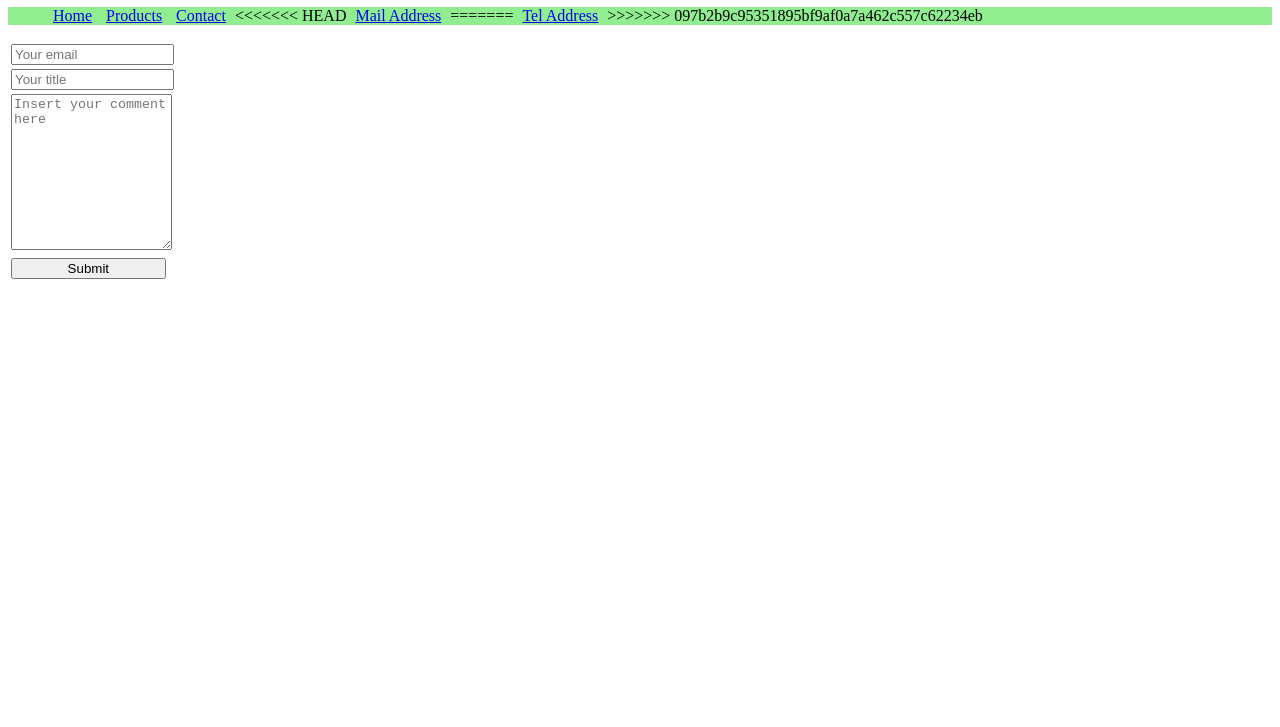
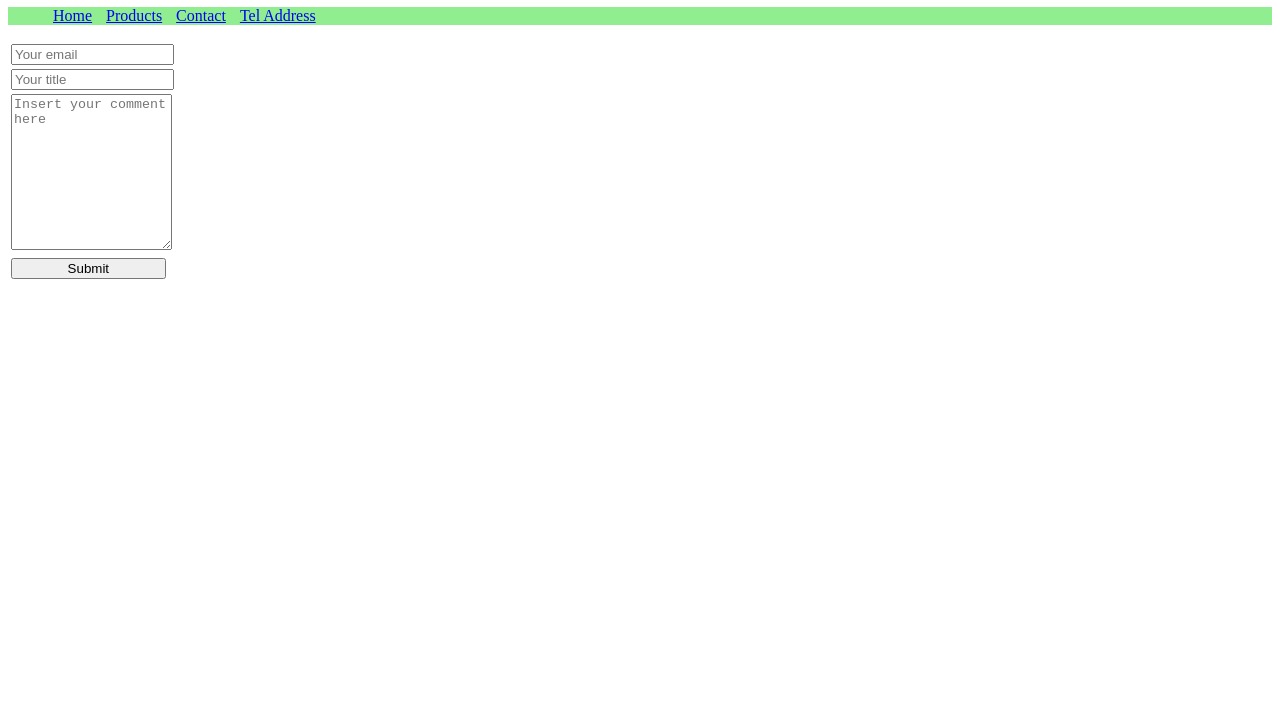
Before and after one commit to dragosbajenaru32/js1c10, a website: page public/html/contact.html in a window 1280 px wide. Shown: the part 73-800 px from the top of the page. Drawn offline with Linux system fonts and the light colour scheme.

Commit message:
Update contact.html

```diff
--- a/public/html/contact.html
+++ b/public/html/contact.html
@@ -14,11 +14,7 @@
                 <li><a href="../index.html">Home</a></li>
                 <li><a href="../html/products.html">Products</a></li>
                 <li><a href="#">Contact</a></li>
-<<<<<<< HEAD
-                <li><a href="#">Mail Address</a></li>
-=======
                 <li><a href="#">Tel Address</a></li>
->>>>>>> 097b2b9c95351895bf9af0a7a462c557c62234eb
             </ul>
         </div>
 
```
